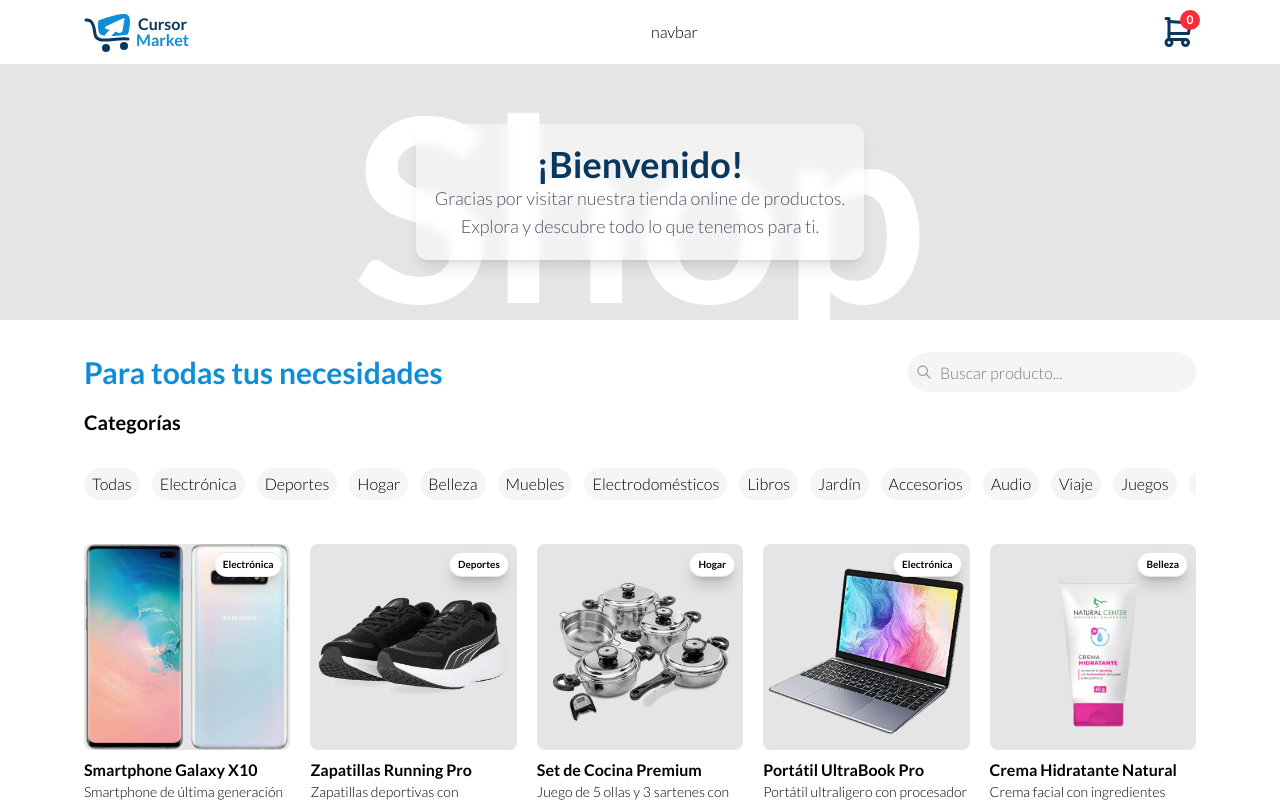
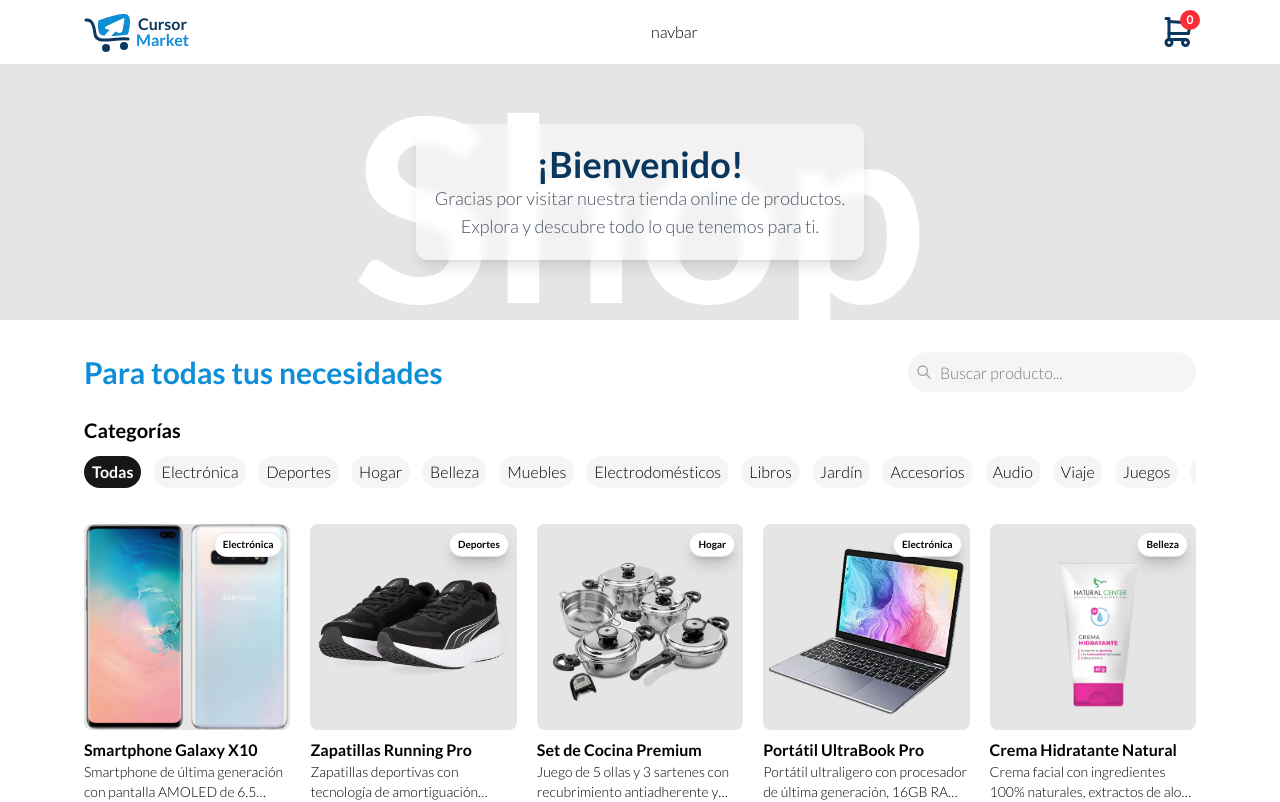
Before and after one commit to Paul1226/shopping-card-react, a React (Vite) app: page / in a window 1280 px wide. Shown: the top 802 px of the page. Built offline with nearby package versions, Linux system fonts and the light colour scheme.

Commit message:
feat: agregar selección de categoría en CategoryFilter y estilos para botón activo

```diff
--- a/src/components/CategoryFilter.jsx
+++ b/src/components/CategoryFilter.jsx
@@ -1,18 +1,19 @@
 import { products as PRODUCTS } from "../data/products.json";
 
-export const CategoryFilter = ({ setCategorySelect }) => {
+export const CategoryFilter = ({ categorySelect, setCategorySelect }) => {
   const categories = [
     "Todas",
     ...new Set(PRODUCTS.map((product) => product.category)),
   ];
   return (
-    <div className="sticky top-16 z-10 bg-white header-page py-4">
     <nav className="w-full flex flex-col gap-3">
-        <ul className="flex items-center gap-3 slider-scroll-x w-full max-w-7xl overflow-hidden overflow-x-auto pb-3">
+      <ul className="flex items-center gap-3 slider-scroll-x w-full max-w-7xl overflow-hidden overflow-x-auto py-3">
         {categories.map((category) => (
           <li key={category} className="w-full">
             <button
-                className="cursor-pointer bg-neutral-100 transition-colors duration-200 ease-in-out hover:bg-neutral-200 px-2 py-1 rounded-full scroll-"
+              className={`${
+                categorySelect === category ? "active" : ""
+              } cursor-pointer bg-neutral-100 transition-all duration-300 ease-in-out hover:bg-neutral-200 px-2 py-1 rounded-full button-category`}
               onClick={() => setCategorySelect(category)}
             >
               {category}
@@ -21,6 +22,5 @@ export const CategoryFilter = ({ setCategorySelect }) => {
         ))}
       </ul>
     </nav>
-    </div>
   );
 };
--- a/src/components/ProductCatalog.jsx
+++ b/src/components/ProductCatalog.jsx
@@ -13,20 +13,25 @@ export const ProductCatalog = () => {
       : filteredProducts.filter((prod) => prod.category === categorySelect);
 
   return (
-    <div className="w-full max-w-6xl mx-auto py-8 px-5 flex flex-col gap-4">
+    <section className="w-full max-w-6xl mx-auto py-8 px-5 flex flex-col gap-6">
       <div className="flex justify-between items-center gap-2">
         <h2 className="text-3xl font-bold text-secondary text-balance">
           Para todas tus necesidades
         </h2>
         <ProductSearch />
       </div>
-      <p className="font-bold text-xl">Categorías</p>
-      <CategoryFilter setCategorySelect={setCategorySelect} />
+      <div className="sticky top-16 z-10 bg-white">
+        <p className="font-bold text-xl">Categorías</p>
+        <CategoryFilter
+          categorySelect={categorySelect}
+          setCategorySelect={setCategorySelect}
+        />
+      </div>
       <div className="container-list grid [grid-template-columns:repeat(auto-fill,minmax(200px,1fr))] gap-5">
         {filterProduct.map((product) => (
           <ProductCard key={product.id} {...product} />
         ))}
       </div>
-    </div>
+    </section>
   );
 };
--- a/src/styles/global.css
+++ b/src/styles/global.css
@@ -5,6 +5,7 @@
   --color-primary: #09375e;
   --color-secondary: #0e8ed7;
 }
+
 @theme {
   --font-lato: var(--font-lato);
 
@@ -12,6 +13,7 @@
   --color-primary: var(--color-primary);
   --color-secondary: var(--color-secondary);
 }
+
 /* mostar dos lineas visbles en mis parrafos */
 .truncate-2-lines {
   display: -webkit-box;
@@ -31,7 +33,6 @@
   100% {
     background-color: #ffffff20;
     backdrop-filter: blur(20px);
-    /* box-shadow: 0 10px 10px #17171720; */
   }
 }
 
@@ -44,3 +45,11 @@ input:not(:placeholder-shown) ~ .reset {
   opacity: 1;
   visibility: visible;
 }
+
+/* CategoryFilter */
+/* boton activo */
+.button-category.active {
+  background-color: #171717;
+  color: white;
+  font-weight: 700;
+}
```
Lines whose indentation alone changed are shown as unchanged.
